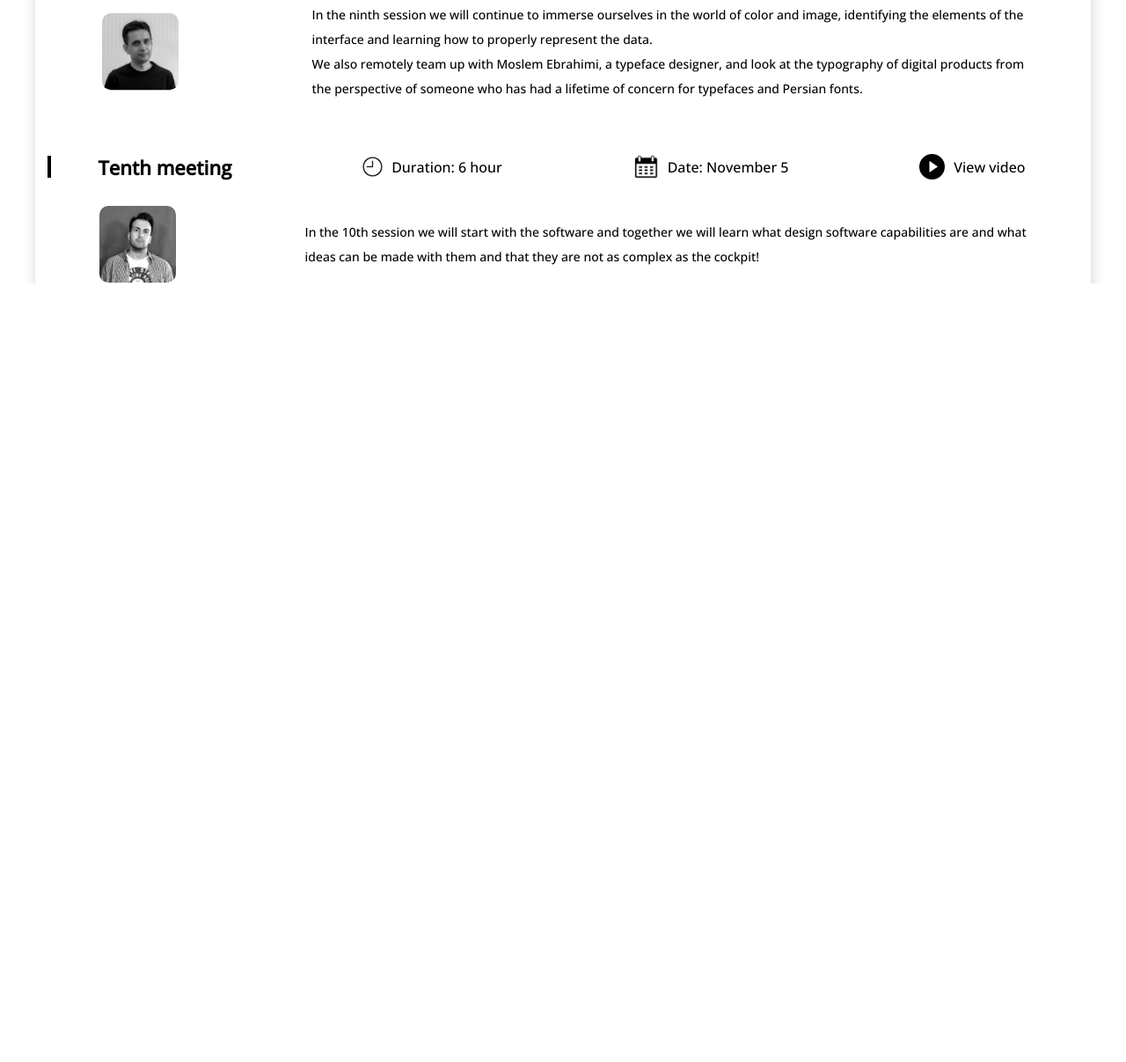
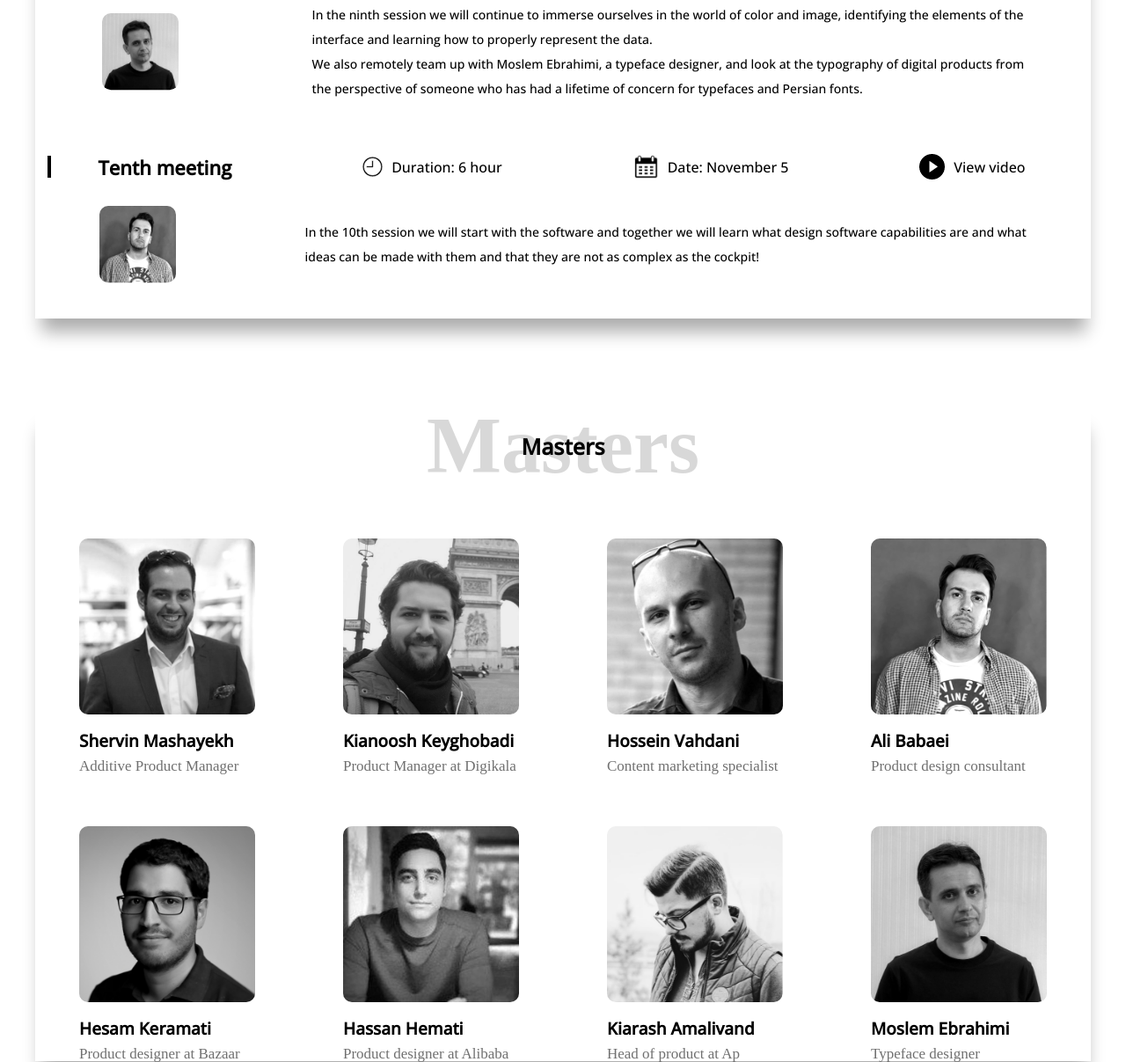
Before and after one commit to papavaluka17/Project-1, a plain HTML site: page index.html in a window 1280 px wide. Shown: the part 3873-5080 px from the top of the page at 88% size. Before the commit the page ends 4195 px from the top, so only its background shows below. Drawn offline with Linux system fonts and the light colour scheme.

Commit message:
create masters section

```diff
--- a/index.html
+++ b/index.html
@@ -7,6 +7,10 @@
     <title>Document</title>
     <link rel="stylesheet" href="./css/fonts.css" />
     <link rel="stylesheet" href="./css/global.css" />
+    <link
+      rel="stylesheet"
+      href="https://cdnjs.cloudflare.com/ajax/libs/font-awesome/6.0.0-beta3/css/all.min.css"
+    />
   </head>
   <body>
     <header>
@@ -413,10 +417,74 @@
             <img src="./images/user9.png" alt="user" />
             <p>
               In the 10th session we will start with the software and together
-              we will learn what design software capabilities are and what <br> ideas
-              can be made with them and that they are not as complex as the
-              cockpit!
+              we will learn what design software capabilities are and what
+              <br />
+              ideas can be made with them and that they are not as complex as
+              the cockpit!
             </p>
+          </div>
+        </div>
+      </div>
+    </section>
+
+    <section class="s-5">
+      <div class="container">
+        <div class="course">
+          <h4>Masters</h4>
+          <div class="course2">
+            <h5>Masters</h5>
+          </div>
+        </div>
+
+        <div class="masters1">
+          <div class="master">
+            <img src="./images/master1.png" alt="master" />
+            <h4>Shervin Mashayekh</h4>
+            <p>Additive Product Manager</p>
+          </div>
+
+          <div class="master">
+            <img src="./images/master2.png" alt="user" />
+            <h4>Kianoosh Keyghobadi</h4>
+            <p>Product Manager at Digikala</p>
+          </div>
+
+          <div class="master">
+            <img src="./images/master3.png" alt="user" />
+            <h4>Hossein Vahdani</h4>
+            <p>Content marketing specialist</p>
+          </div>
+
+          <div class="master">
+            <img src="./images/master4.png" alt="user" />
+            <h4>Ali Babaei</h4>
+            <p>Product design consultant</p>
+          </div>
+        </div>
+
+        <div class="masters1">
+          <div class="master">
+            <img src="./images/master5.png" alt="master" />
+            <h4>Hesam Keramati</h4>
+            <p>Product designer at Bazaar</p>
+          </div>
+
+          <div class="master">
+            <img src="./images/master6.png" alt="user" />
+            <h4>Hassan Hemati</h4>
+            <p>Product designer at Alibaba</p>
+          </div>
+
+          <div class="master">
+            <img src="./images/master7.png" alt="user" />
+            <h4>Kiarash Amalivand</h4>
+            <p>Head of product at Ap</p>
+          </div>
+
+          <div class="master">
+            <img src="./images/master8.png" alt="user" />
+            <h4>Moslem Ebrahimi</h4>
+            <p>Typeface designer</p>
           </div>
         </div>
       </div>
--- a/scss/_style.scss
+++ b/scss/_style.scss
@@ -239,6 +239,7 @@ header {
 
   & > .container {
     @extend %container;
+    padding-bottom: 40px;
     box-shadow: 1px 21px 19px -6px rgba(0, 0, 0, 0.33);
 
     & > .course {
@@ -269,7 +270,7 @@ header {
       margin-top: 40px;
 
       & > .info {
-          margin-top: 60px;
+        margin-top: 60px;
         display: flex;
         justify-content: space-around;
         align-items: center;
@@ -306,13 +307,73 @@ header {
         justify-content: space-around;
         align-items: center;
 
-        & > p{
-            font-size: 14px;
-            font-family: "Open Sans", sans-serif;
-            line-height: 2;
-
+        & > p {
+          font-size: 14px;
+          font-family: "Open Sans", sans-serif;
+          line-height: 2;
         }
       }
     }
   }
 }
+
+.s-5 {
+  margin-top: 100px;
+
+  & > .container {
+    @extend %container;
+    box-shadow: 1px 21px 19px -6px rgba(0, 0, 0, 0.33);
+
+    & > .course {
+      position: relative;
+      display: flex;
+      justify-content: center;
+      align-items: center;
+
+      & > h4 {
+        font-size: 90px;
+        font-weight: bold;
+        opacity: 15%;
+      }
+
+      & > .course2 {
+        position: absolute;
+
+        & > h5 {
+          color: $main-color2;
+          font-size: 25px;
+          font-family: "Open Sans", sans-serif;
+          font-weight: bold;
+        }
+      }
+    }
+
+    & > .masters1 {
+      margin-top: 60px;
+      display: flex;
+      justify-content: space-around;
+      flex-wrap: wrap;
+
+      & > .master {
+        width: 200px;
+
+        & > .img {
+          width: 100%;
+        }
+
+        & > h4 {
+          font-size: 19px;
+          font-weight: bold;
+          font-family: "Open Sans", sans-serif;
+          margin-top: 18px;
+        }
+
+        & > p {
+          font-size: 17px;
+          margin-top: 10px;
+          color: #707070;
+        }
+      }
+    }
+  }
+}
```
Also changed, not shown: app.js (added), css/global.css, images/master1.png (added), images/master2.png (added), images/master3.png (added), images/master4.png (added), images/master5.png (added), images/master6.png (added), images/master7.png (added), images/master8.png (added), 1 other file.
